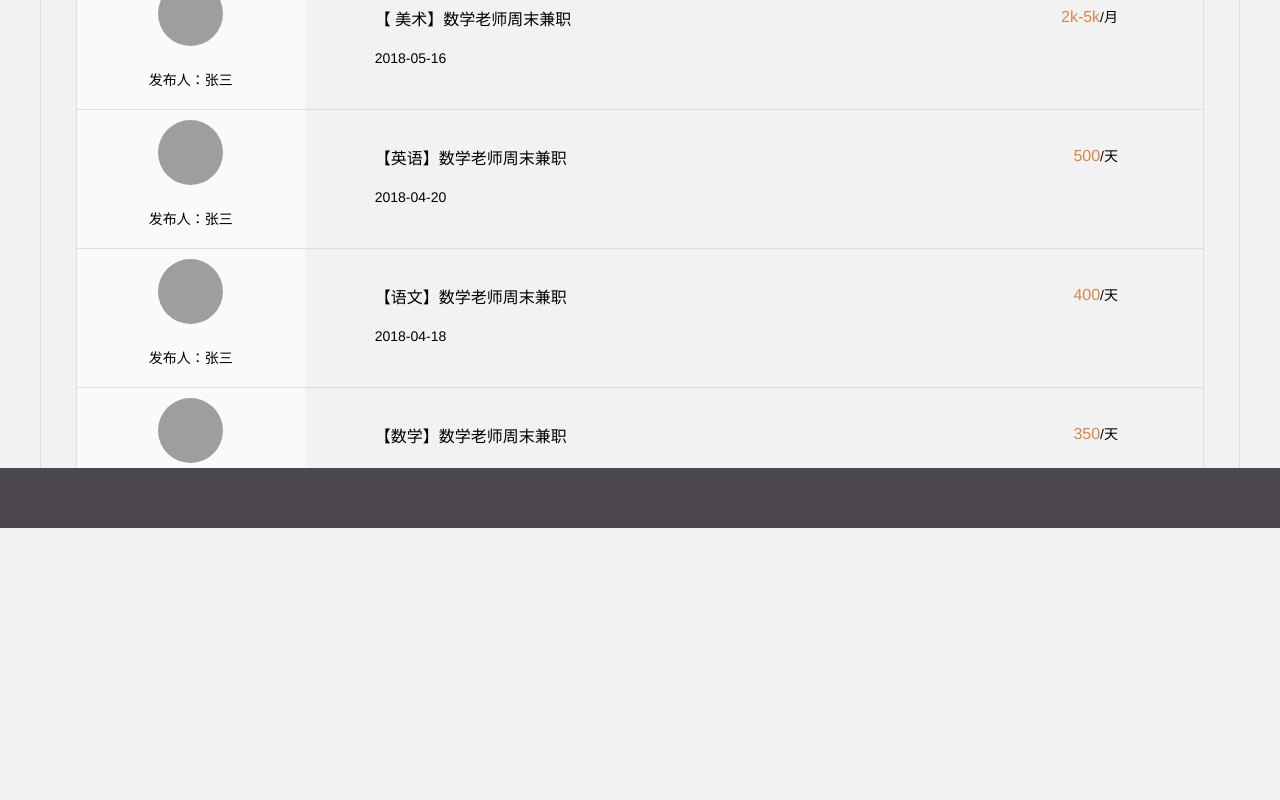
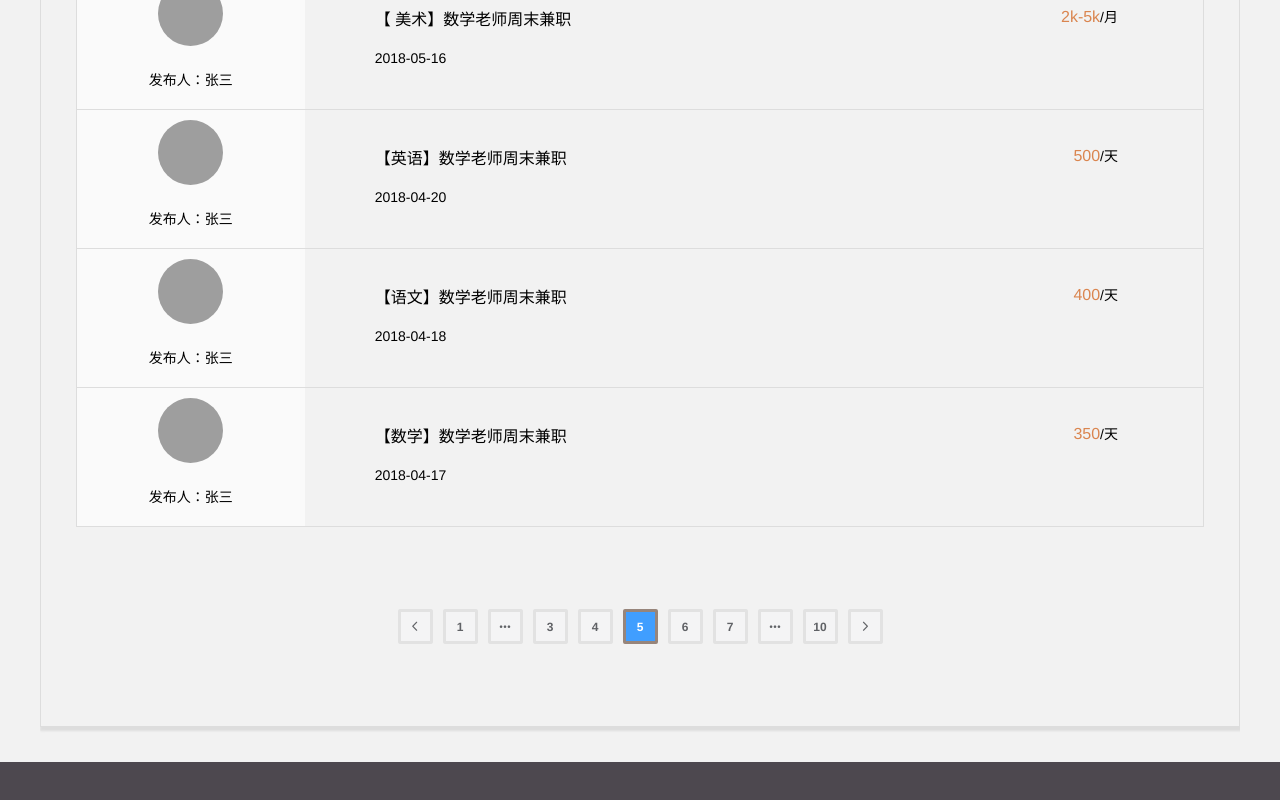
Before and after one commit to kdkjWeb/tsjy, a Vue app: page /#/employment/recruitment in a window 1280 px wide. Shown: the part 818-1618 px from the top of the page. Before the commit the page ends 1346 px from the top, so only its background shows below. Built offline with nearby package versions, Linux system fonts and the light colour scheme; grey boxes are pictures that could not be loaded; the HTML template or start-up script is replaced by a standard one.

Commit message:
修改分页

```diff
--- a/src/pages/3_employment/1_recruitment/recruitment.vue
+++ b/src/pages/3_employment/1_recruitment/recruitment.vue
@@ -16,6 +16,16 @@
           </div>
         </li>
       </ul>
+      <div class="page">
+        <el-pagination class="pagination"
+                     background
+                     @current-change="handleCurrentChange"
+                     :current-page.sync="currentPage1"
+                     :page-size="100"
+                     :total="1000"
+                     layout="prev, pager, next">
+      </el-pagination>
+      </div>
   </div>
 </template>
 
@@ -29,7 +39,7 @@ export {default} from './recruitmentCtr'
   width: 1128px;
   border: 1px solid #ddd;
   box-shadow: 2px 2px 2px 2px #ddd;
-  margin: 0 auto;
+  margin: 0 auto 95px;
   padding: 0 35px;
 }
 .job_header{
@@ -96,4 +106,12 @@ export {default} from './recruitmentCtr'
 .job_right_time{
   padding-top: 20px;
 }
+
+.page{
+  margin: 80px auto;
+}
+.pagination {
+  text-align: center;
+  margin-top:50px;
+}
 </style>
--- a/src/pages/3_employment/1_recruitment/recruitmentCtr.js
+++ b/src/pages/3_employment/1_recruitment/recruitmentCtr.js
@@ -1,6 +1,7 @@
 export default{
     data() {
         return {
+            currentPage1:5,
             jobList: [
                 {
                     src: 'https://timgsa.baidu.com/timg?image&quality=80&size=b9999_10000&sec=1523947765539&di=1f17c730cabf2559e8a07b797cbb924b&imgtype=0&src=http%3A%2F%2Fnewimg.uumnt.com%2FThumb%2F2017%2F0112%2Fb57a1230e7af1478d8396a5fa436a7e6.jpg',
@@ -63,6 +64,11 @@ export default{
         }
     },
     methods: {
-
+        handleSizeChange(val) {
+            console.log(`每页 ${val} 条`);
+          },
+        handleCurrentChange(val) {
+        console.log(`当前页: ${val}`);
+        }
     }
 }
--- a/src/pages/3_employment/2_job/job.vue
+++ b/src/pages/3_employment/2_job/job.vue
@@ -16,6 +16,17 @@
           </div>
         </li>
       </ul>
+
+      <div class="page">
+        <el-pagination class="pagination"
+                     background
+                     @current-change="handleCurrentChange"
+                     :current-page.sync="currentPage1"
+                     :page-size="100"
+                     :total="1000"
+                     layout="prev, pager, next">
+      </el-pagination>
+      </div>
   </div>
 </template>
 
@@ -29,7 +40,7 @@ export {default} from './jobCtr'
   width: 1128px;
   border: 1px solid #ddd;
   box-shadow: 2px 2px 2px 2px #ddd;
-  margin: 0 auto;
+  margin: 0 auto 95px;
   padding: 0 35px;
 }
 .job_header{
@@ -96,4 +107,12 @@ export {default} from './jobCtr'
 .job_right_time{
   padding-top: 20px;
 }
+
+.page{
+  margin: 80px auto;
+}
+.pagination {
+  text-align: center;
+  margin-top:50px;
+}
 </style>
--- a/src/pages/3_employment/2_job/jobCtr.js
+++ b/src/pages/3_employment/2_job/jobCtr.js
@@ -1,6 +1,7 @@
 export default{
     data() {
         return {
+            currentPage1:5,
             jobList: [
                 {
                     src: 'https://timgsa.baidu.com/timg?image&quality=80&size=b9999_10000&sec=1523947765539&di=1f17c730cabf2559e8a07b797cbb924b&imgtype=0&src=http%3A%2F%2Fnewimg.uumnt.com%2FThumb%2F2017%2F0112%2Fb57a1230e7af1478d8396a5fa436a7e6.jpg',
@@ -63,6 +64,11 @@ export default{
         }
     },
     methods: {
-
+        handleSizeChange(val) {
+            console.log(`每页 ${val} 条`);
+          },
+        handleCurrentChange(val) {
+        console.log(`当前页: ${val}`);
+        }
     }
 }
--- a/src/pages/3_employment/3_family/family.vue
+++ b/src/pages/3_employment/3_family/family.vue
@@ -21,11 +21,11 @@ export {default} from './familyCtr'
 
 <style scoped="">
 .family{
-    width: 1068px;
+    width: 1078px;
     /* height: 5000px; */
     border: 1px solid #ddd;
     box-shadow: 2px 2px 2px 2px #ddd;
-    margin: 0 auto;
+    margin: 0 auto 95px;
     padding: 65px 60px 0;
     display: flex;
     display: -webkit-flex;
--- a/src/pages/index/index.vue
+++ b/src/pages/index/index.vue
@@ -221,7 +221,7 @@ export {default} from './indexCtr'
     top: -40px;
     width: 195px;
     height: 70px;
-    background-color: #fff;
+    background-color: #f2f2f2;
     text-align: center;
 }
 .main_title span{
```
